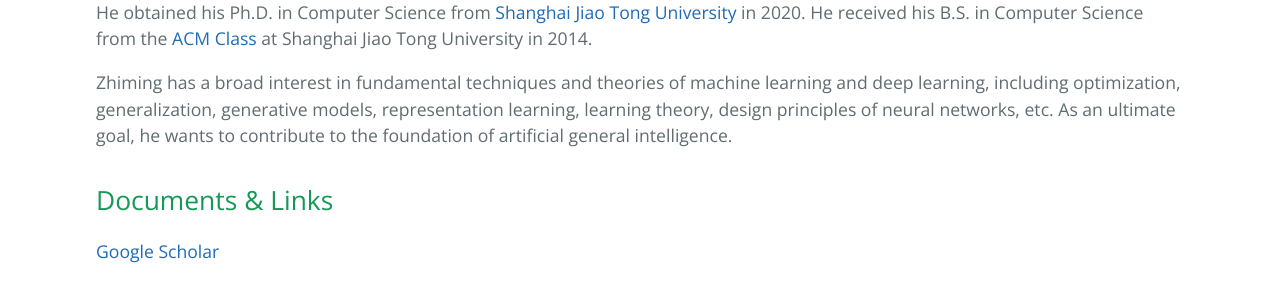
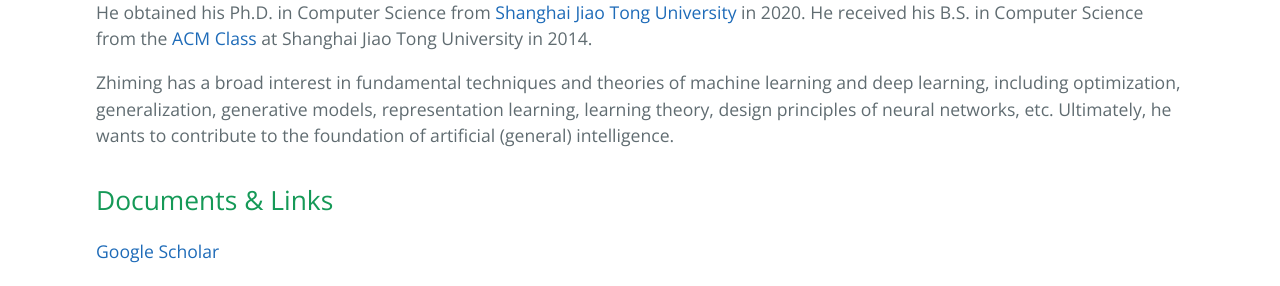
Before and after one commit to ZhimingZhou/zhimingzhou.github.io, a Jekyll site: the page built from index.md, in a window 1280 px wide. Shown: the part 473-759 px from the top of the page. Built offline with Jekyll 4.4.1, drawn with Linux system fonts in a browser that asks for light colours.

Commit message:
Update index.md

```diff
--- a/index.md
+++ b/index.md
@@ -9,7 +9,7 @@ permalink: /
 
 Zhiming is currently an assistant professor at the Department of Computer Science, [Shanghai University of Finance and Economics](http://english.sufe.edu.cn/). He obtained his Ph.D. in Computer Science from [Shanghai Jiao Tong University](http://en.sjtu.edu.cn/) in 2020. He received his B.S. in Computer Science from the [ACM Class](https://acm.sjtu.edu.cn/home) at Shanghai Jiao Tong University in 2014.
 
-Zhiming has a broad interest in fundamental techniques and theories of machine learning and deep learning, including optimization, generalization, generative models, representation learning, learning theory, design principles of neural networks, etc. As an ultimate goal, he wants to contribute to the foundation of artificial general intelligence.
+Zhiming has a broad interest in fundamental techniques and theories of machine learning and deep learning, including optimization, generalization, generative models, representation learning, learning theory, design principles of neural networks, etc. Ultimately, he wants to contribute to the foundation of artificial (general) intelligence.
 
 ## Documents & Links
 
```
